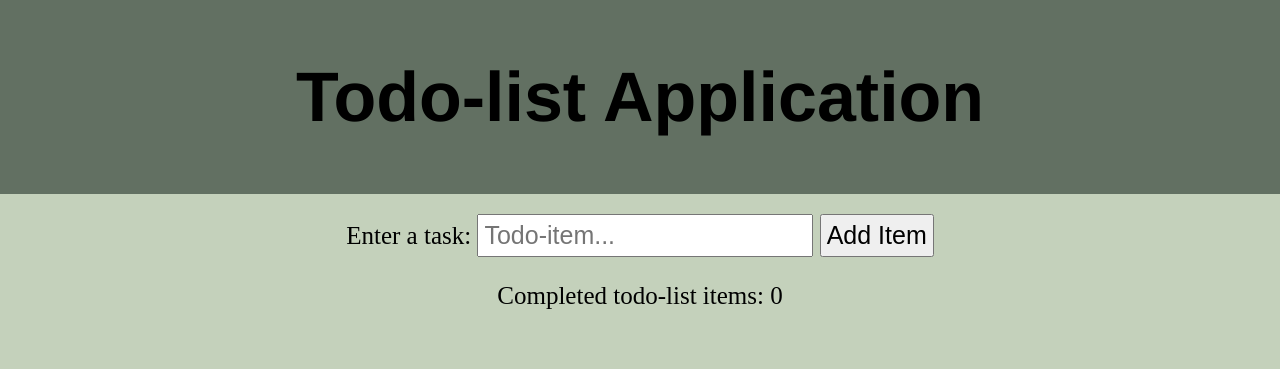
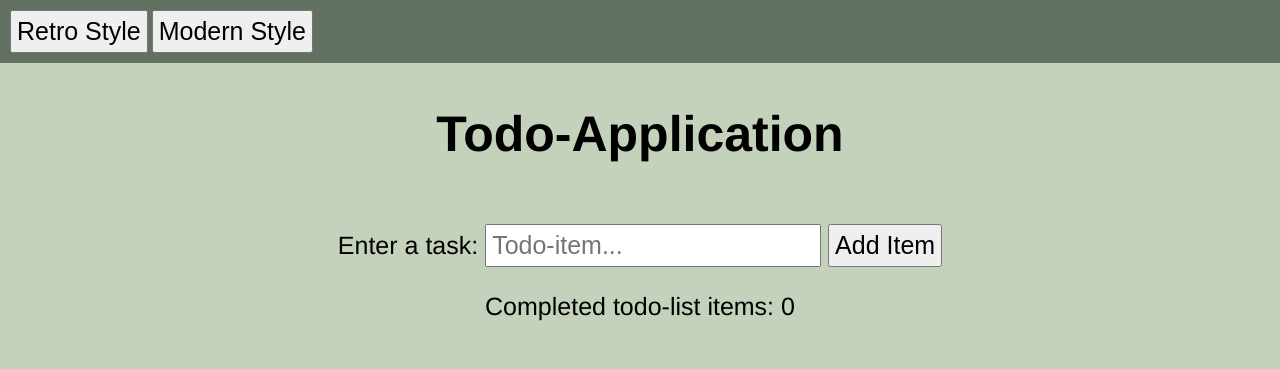
Before and after one commit to WilliamMatton/lernia-intro-uppgift4, a plain HTML site: page index.html in a window 1280 px wide. Drawn offline with Linux system fonts and the light colour scheme.

Commit message:
Prepare HTML and JS for implementing alternate stylesheet.

```diff
--- a/index.html
+++ b/index.html
@@ -8,10 +8,15 @@
     <link rel='stylesheet' type='text/css' media='screen' href='main.css'>
 </head>
 <body>
+    <nav>
+        <button type="button" id="retroButton">Retro Style</button>
+        <button type="button" id="modernButton">Modern Style</button>
+    </nav>
+    <section id="bodySection">
         <header>
-        <h1>Todo-list Application</h1>
+            <h1>Todo-Application</h1>
         </header>
-    <section>
+        <section id="contentSection">
             <label for="textInput">Enter a task: </label>
             <input type="text" id="textInput" placeholder="Todo-item...">
             <button type="button" id="submitButton">Add Item</button>
@@ -21,6 +26,7 @@
             <p id="completedItemsLabel">Completed todo-list items: 0</p>
         </section>
         <ul id="itemList"></ul>
+    </section>
     <script src='main.js'></script>
 </body>
 </html>
--- a/main.css
+++ b/main.css
@@ -3,15 +3,21 @@ body {
     background-color: #C4D1BB;
 }
 
-header {
+nav {
+    padding: 10px;
     background-color: #627062;
-    padding: 10px;
-    text-align: center;
-    font-size: 35px;
+}
+
+#bodySection {
     font-family:'Franklin Gothic Medium', 'Arial Narrow', Arial, sans-serif;
 }
 
-section {
+header h1 {
+    text-align: center;
+    font-size: 50px;
+}
+
+#contentSection {
     text-align: center;
     padding: 20px;
     font-size: 25px;
@@ -51,5 +57,4 @@ li span {
 
 .deleteButton {
     font-size: 20px;
-    margin-left: 10px;
 }
--- a/main.js
+++ b/main.js
@@ -3,9 +3,24 @@ const submitButton = document.querySelector("#submitButton");
 const alertText = document.querySelector("#alertText");
 const itemList = document.querySelector("#itemList");
 const completedItemsLabel = document.querySelector("#completedItemsLabel");
+
+const retroButton = document.querySelector("#retroButton");
+const modernButton = document.querySelector("#modernButton");
+const styleSheet = document.querySelector("link");
+
 let listItems = [];
 
+let itemsCount = listItems.length;
 let completedItemsCount = 0;
+let remainingItemsCount = itemsCount - completedItemsCount;
+
+retroButton.addEventListener("click", function() {
+    styleSheet.href = "main.css";
+});
+
+modernButton.addEventListener("click", function() {
+    styleSheet.href = "main2.css";
+});
 
 submitButton.addEventListener("click", SubmitTodoItem);
 
```
Also changed, not shown: main2.css (added). Lines whose indentation alone changed are shown as unchanged.
